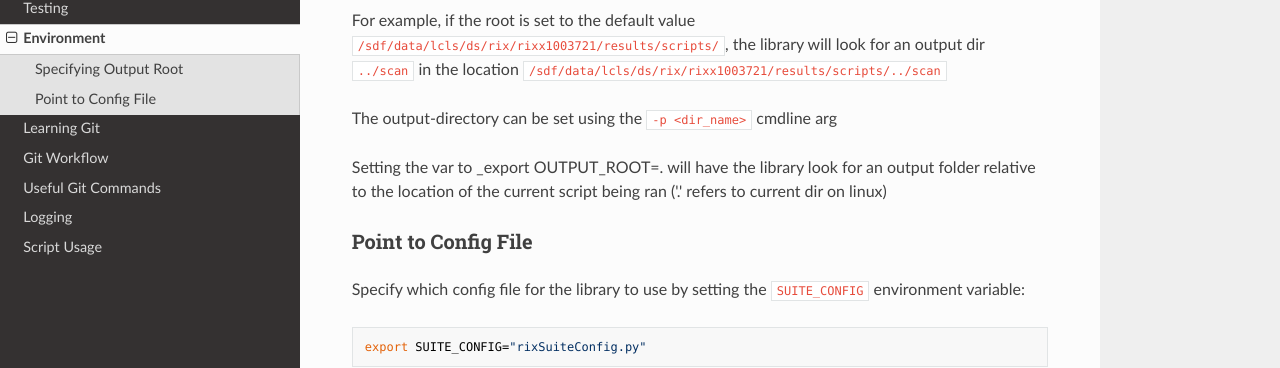
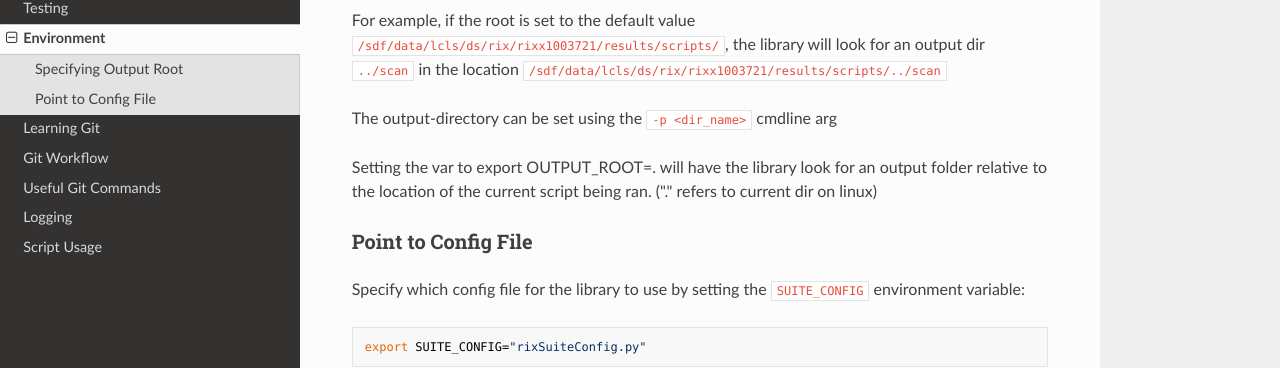
Before and after one commit to slaclab/beamtime-calibration-suite, an MkDocs documentation site: the page built from docs/environment.md, in a window 1280 px wide and 900 px high, scrolled down 647 px. Shown: the part 171-539 px from the top of the window. Built offline with MkDocs 1.6.1, drawn with Linux system fonts in a browser that asks for light colours; nearby versions of some CDN libraries.

```diff
--- a/docs/environment.md
+++ b/docs/environment.md
@@ -28,7 +28,7 @@ For example, if the root is set to the default value `/sdf/data/lcls/ds/rix/rixx
 
 The output-directory can be set using the `-p <dir_name>` cmdline arg
 
-Setting the var to _export OUTPUT_ROOT=. will have the library look for an output folder relative to the location of the current script being ran ('.' refers to current dir on linux)
+Setting the var to export OUTPUT_ROOT=. will have the library look for an output folder relative to the location of the current script being ran. ("." refers to current dir on linux)
 
 
 ### Point to Config File
```
